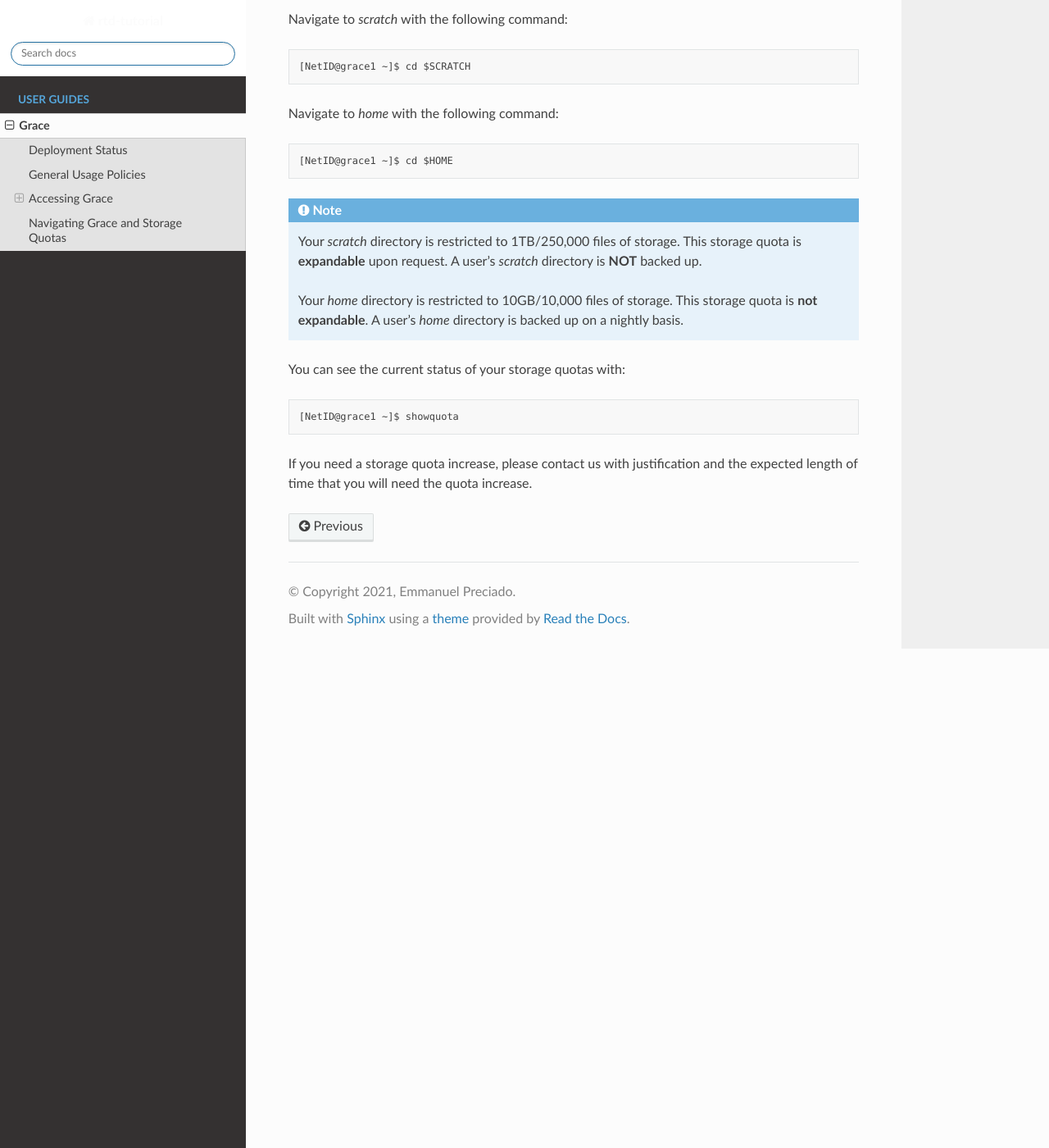
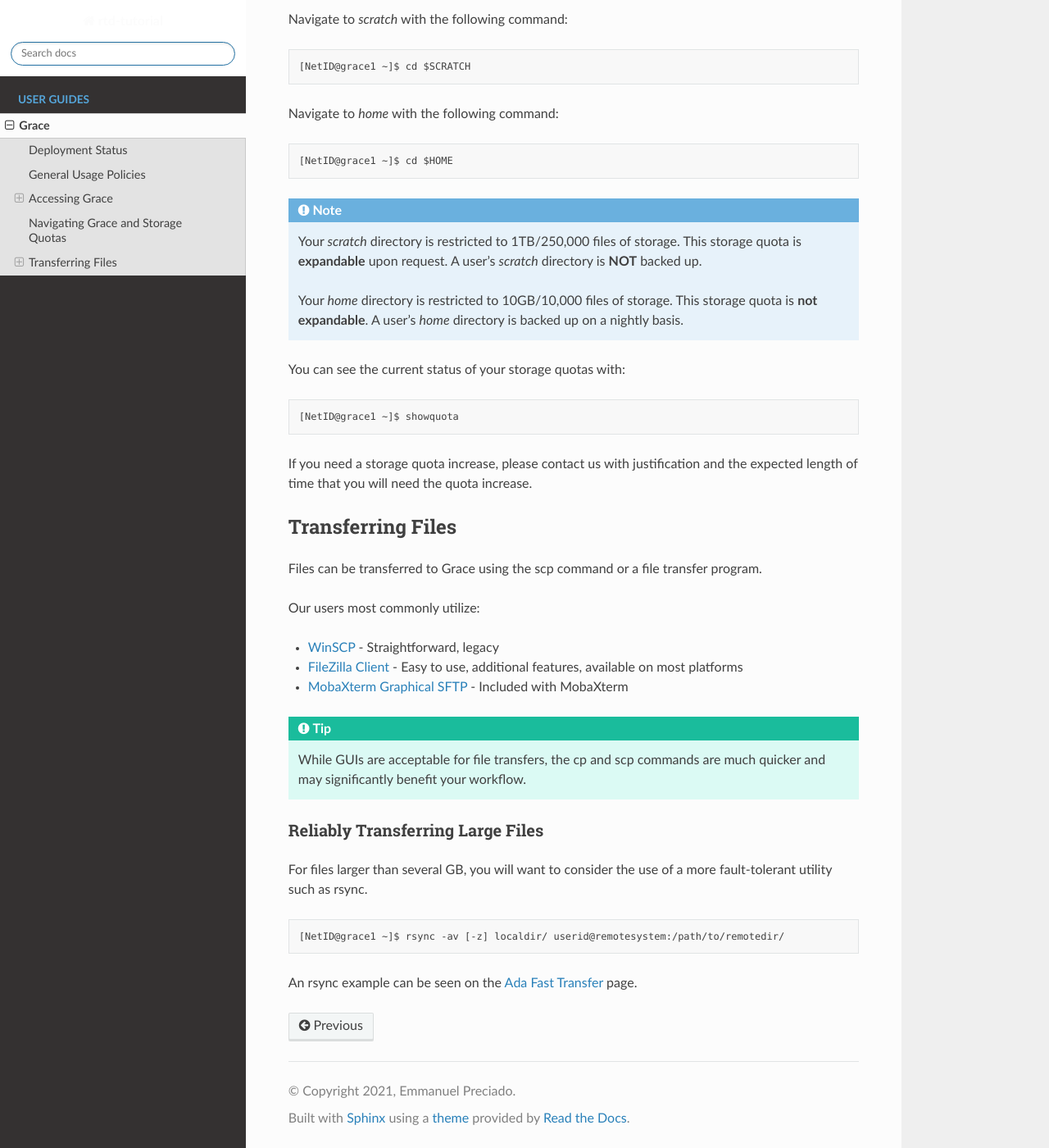
Before and after one commit to EmmanuelDej/rtd-tutorial, a Sphinx documentation site: the page built from docs/grace.rst, in a window 1280 px wide and 1400 px high, scrolled down 1635 px. Shown: the whole window at 82% size. Built offline with Sphinx 7.4.7 and the Read the Docs theme 2.0.0, drawn with Linux system fonts in a browser that asks for light colours; pages that are not in the unit, such as notebooks, are missing from menus.

Commit message:
Update grace.rst

```diff
--- a/docs/grace.rst
+++ b/docs/grace.rst
@@ -78,3 +78,26 @@
   [NetID@grace1 ~]$ showquota
 
 If you need a storage quota increase, please contact us with justification and the expected length of time that you will need the quota increase.
+
+Transferring Files
+------------------
+Files can be transferred to Grace using the scp command or a file transfer program.
+
+Our users most commonly utilize:
+
+* `WinSCP <https://winscp.net/eng/download.php>`_  - Straightforward, legacy
+* `FileZilla Client <https://filezilla-project.org/>`_  - Easy to use, additional features, available on most platforms
+* `MobaXterm Graphical SFTP <https://mobaxterm.mobatek.net/features.html>`_  - Included with MobaXterm
+
+.. tip::
+  While GUIs are acceptable for file transfers, the cp and scp commands are much quicker and may significantly benefit your workflow.
+
+Reliably Transferring Large Files
+*********************************
+For files larger than several GB, you will want to consider the use of a more fault-tolerant utility such as rsync.
+
+.. code-block:: php
+
+  [NetID@grace1 ~]$ rsync -av [-z] localdir/ userid@remotesystem:/path/to/remotedir/
+
+An rsync example can be seen on the `Ada Fast Transfer <https://hprc.tamu.edu/wiki/Ada:Fast_Data_Transfer#Data_transfer_using_rsync>`_  page.
```
